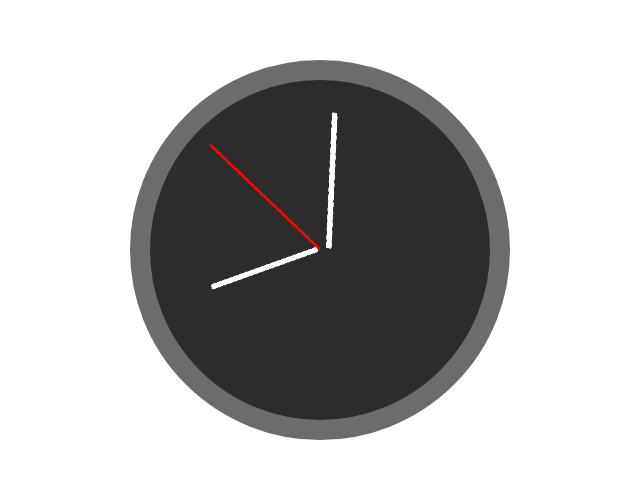
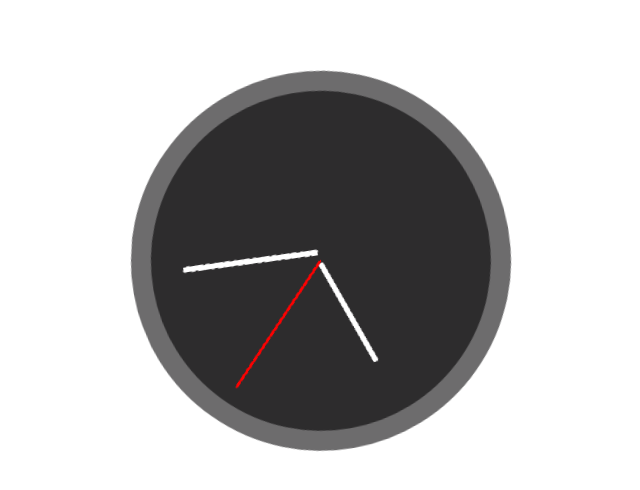
Before and after one commit to shubham0503/fabricjs-analog-watch, a plain HTML site: page index.html in a window 1280 px wide. Shown: the part 238-728 px from the top of the page, without its empty margins (628-1268 px from the left). Drawn offline with Linux system fonts and the light colour scheme.

Commit message:
[MOD] Few fixes

```diff
--- a/index.html
+++ b/index.html
@@ -6,6 +6,14 @@
     <meta name="viewport" content="width=device-width, initial-scale=1.0">
     <meta http-equiv="X-UA-Compatible" content="ie=edge">
     <title>The Watch - Empty Cup Task2</title>
+    <style>
+        canvas {
+            border-color: red;
+            -webkit-transform:rotate(260deg);
+            -moz-transform:rotate(260deg);
+            transform:rotate(260deg);
+        }
+    </style>
 </head>
 
 <body>
```
